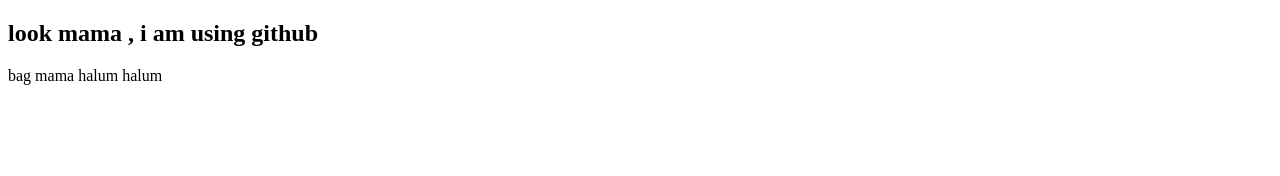
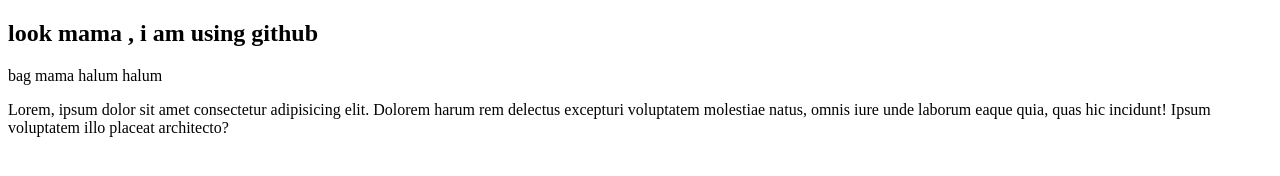
Before and after one commit to intisareusha/my-first-website-2021, a plain HTML site: page index.html in a window 1280 px wide. Drawn offline with Linux system fonts and the light colour scheme.

Commit message:
Typed lorem ipsum

```diff
--- a/index.html
+++ b/index.html
@@ -9,5 +9,6 @@
 <body>
     <h2>look mama , i am using github</h2>
     <p>bag mama halum halum</p>
+    <p>Lorem, ipsum dolor sit amet consectetur adipisicing elit. Dolorem harum rem delectus excepturi voluptatem molestiae natus, omnis iure unde laborum eaque quia, quas hic incidunt! Ipsum voluptatem illo placeat architecto?</p>
 </body>
 </html>
```
